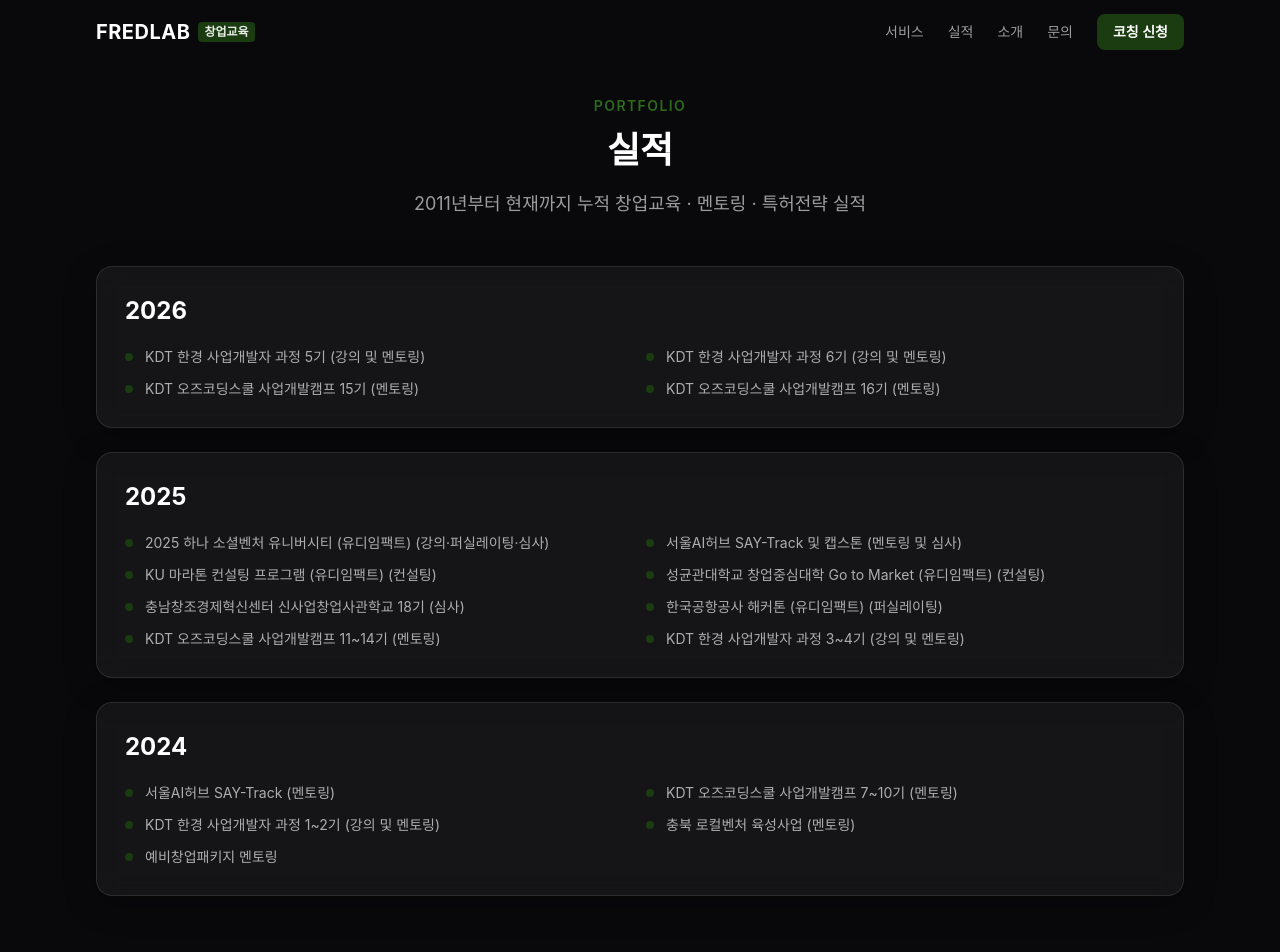
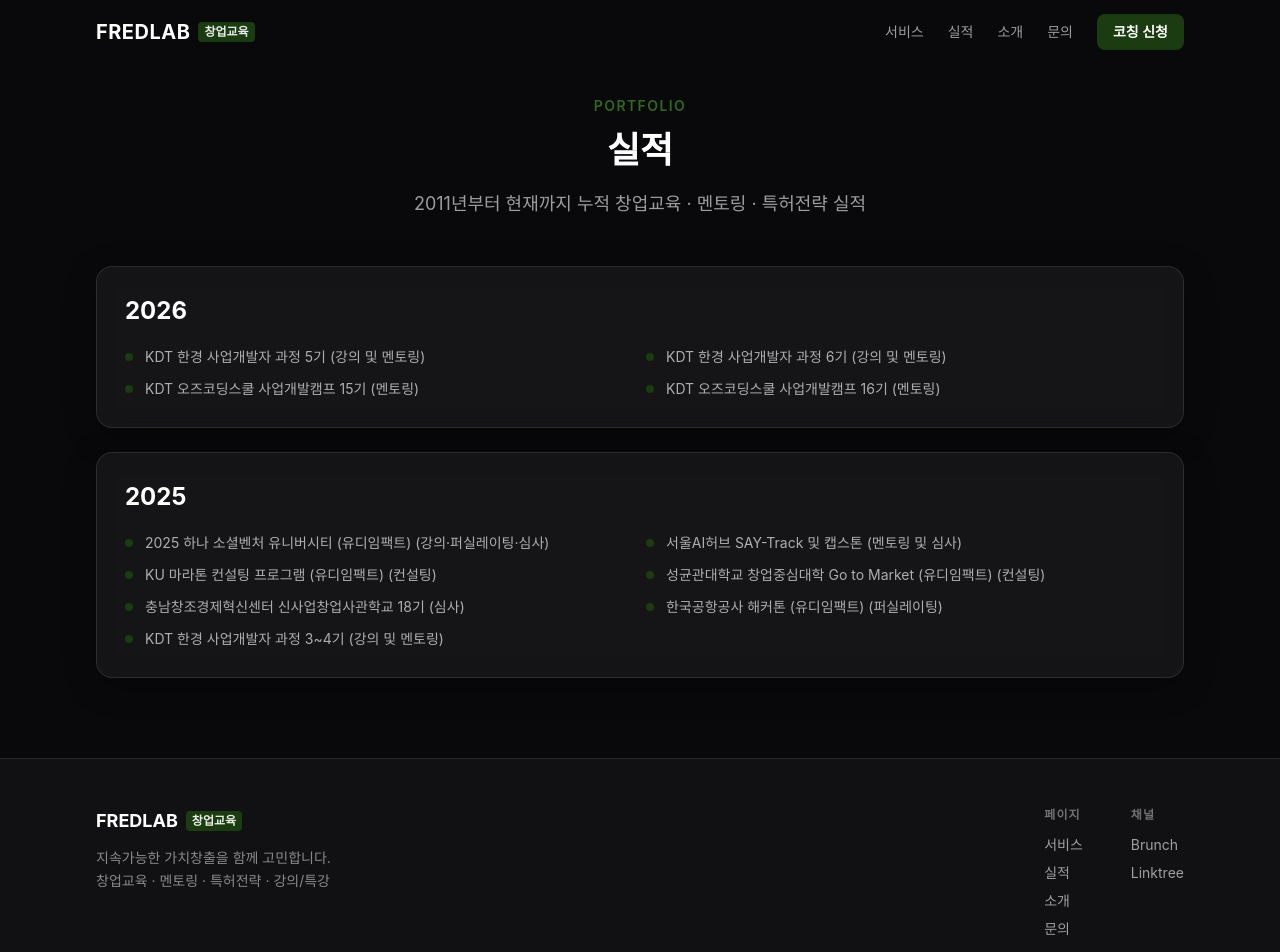
Before and after one commit to aerohero/fredlab-homepage, a Next.js app: page /portfolio in a window 1280 px wide. Shown: the top 952 px of the page. Built offline with nearby package versions, Linux system fonts and the light colour scheme; a web font is replaced by a local one.

Commit message:
fix: 실적 페이지 — 오즈코딩 11~14기 삭제 및 2024년 전체 제거
Co-Authored-By: Paperclip <noreply@paperclip.ing>

```diff
--- a/data/portfolio.ts
+++ b/data/portfolio.ts
@@ -22,18 +22,7 @@ export const portfolioData: PortfolioItem[] = [
       "성균관대학교 창업중심대학 Go to Market (유디임팩트) (컨설팅)",
       "충남창조경제혁신센터 신사업창업사관학교 18기 (심사)",
       "한국공항공사 해커톤 (유디임팩트) (퍼실레이팅)",
-      "KDT 오즈코딩스쿨 사업개발캠프 11~14기 (멘토링)",
       "KDT 한경 사업개발자 과정 3~4기 (강의 및 멘토링)",
-    ],
-  },
-  {
-    year: 2024,
-    items: [
-      "서울AI허브 SAY-Track (멘토링)",
-      "KDT 오즈코딩스쿨 사업개발캠프 7~10기 (멘토링)",
-      "KDT 한경 사업개발자 과정 1~2기 (강의 및 멘토링)",
-      "충북 로컬벤처 육성사업 (멘토링)",
-      "예비창업패키지 멘토링",
     ],
   },
 ];
```
